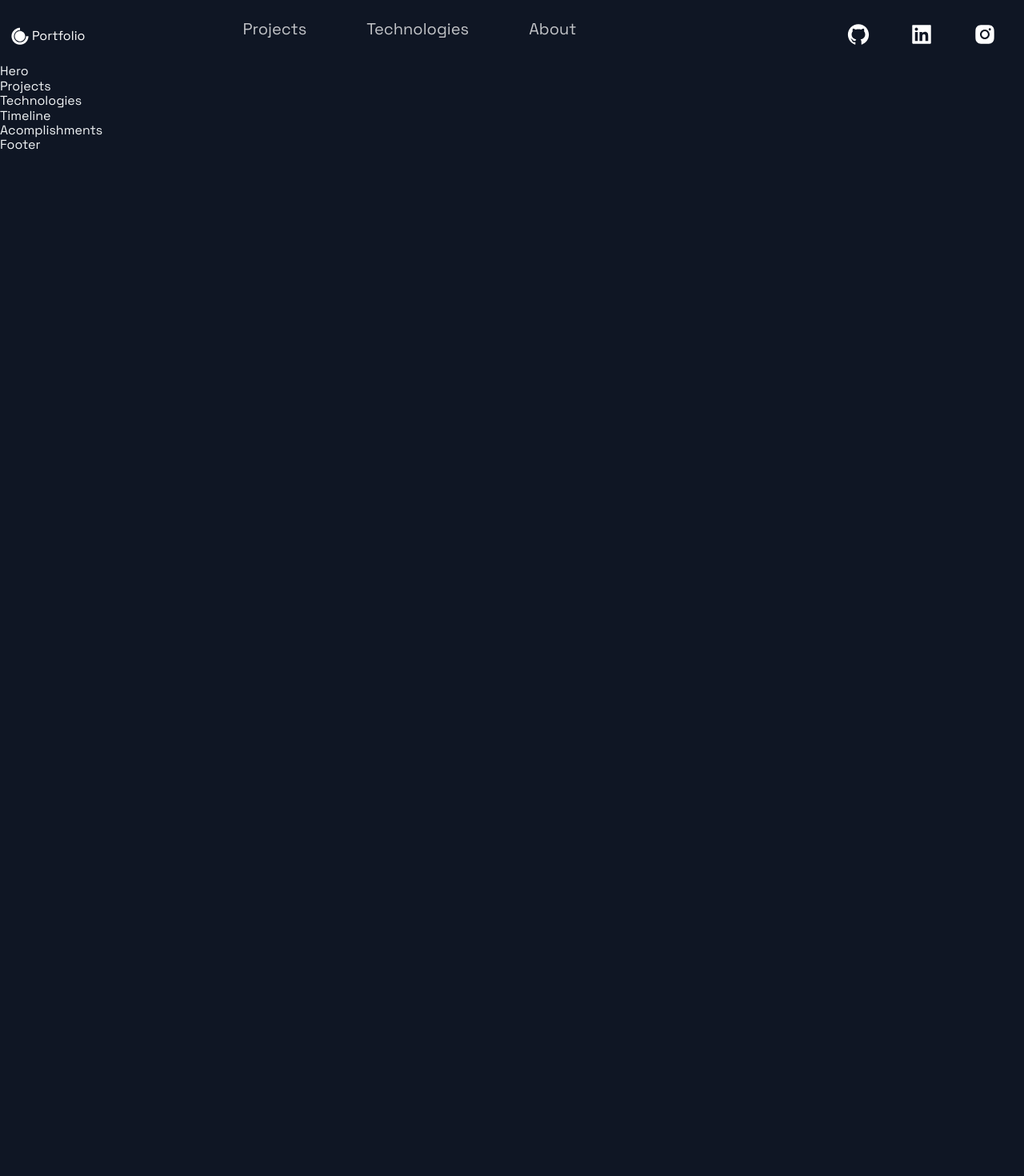
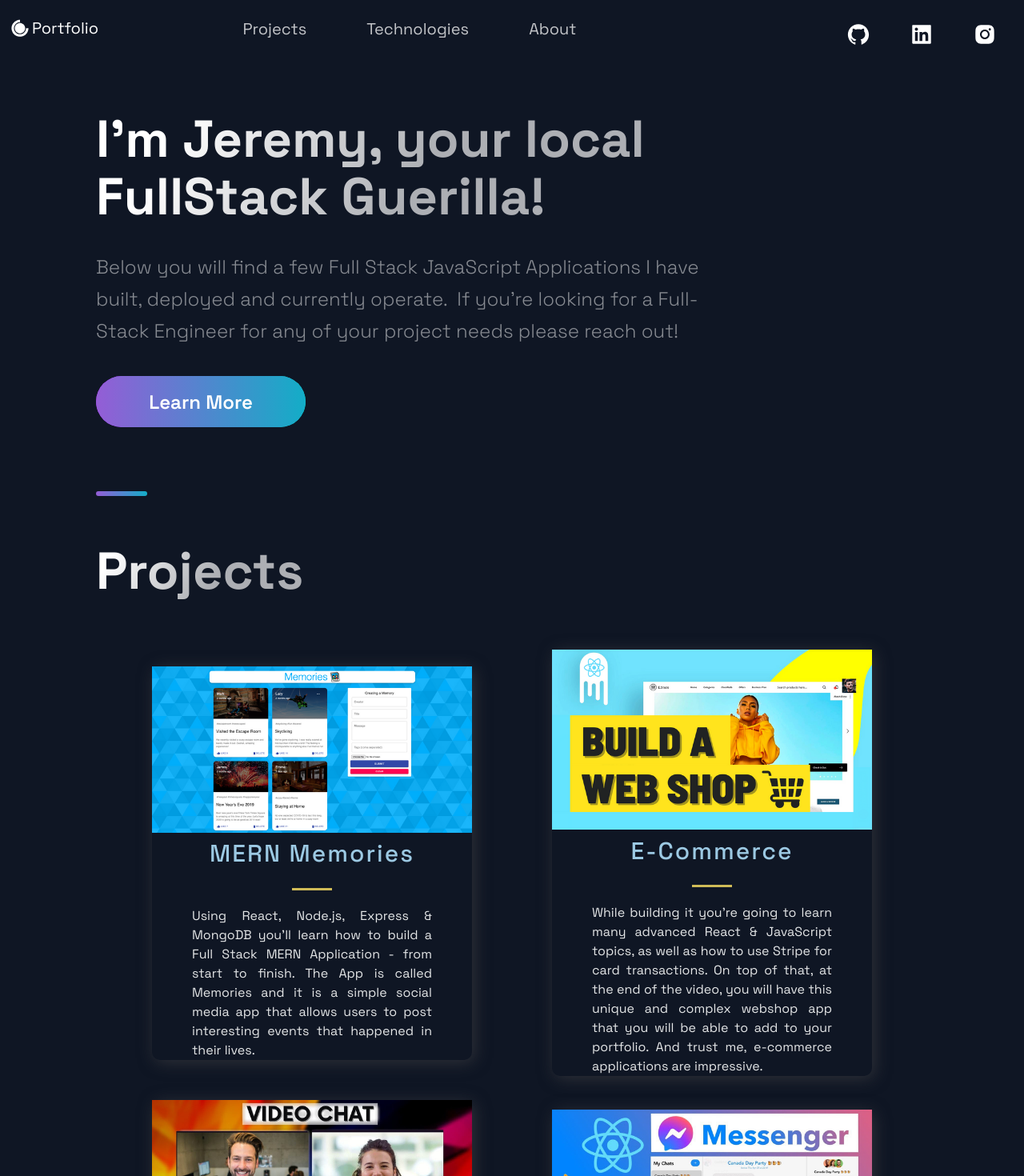
Before and after one commit to JeremyCabrera/portfolio-website, a Next.js app: page / in a window 1280 px wide. Shown: the top 1470 px of the page at 80% size. Before the commit the page ends 800 px from the top, so only its background shows below. Built offline with nearby package versions, Linux system fonts and the light colour scheme.

Commit message:
Added grid for projects links

```diff
--- a/src/components/Header/Header.js
+++ b/src/components/Header/Header.js
@@ -3,14 +3,14 @@ import React from 'react';
 import { AiFillGithub, AiFillInstagram, AiFillLinkedin } from 'react-icons/ai';
 import { DiCssdeck } from 'react-icons/di';
 
-import { Container, Div1, Div2, Div3, NavLink, SocialIcons } from './HeaderStyles';
+import { Container, Div1, Div2, Div3, NavLink, SocialIcons, Span } from './HeaderStyles';
 
 const Header = () =>  (
   <Container>
     <Div1>
       <Link href="/">
-        <a style={{display: "flex", alignItems: "center", color: 'white'}}>
-          <DiCssdeck size="3rem" /> <span>Portfolio</span>
+        <a style={{display: "flex", alignItems: "center", color: 'white', marginBottom: '20px'}}>
+          <DiCssdeck size="3rem" /> <Span>Portfolio</Span>
           </a>
       </Link>
     </Div1>
--- a/src/components/Header/HeaderStyles.js
+++ b/src/components/Header/HeaderStyles.js
@@ -17,6 +17,11 @@ export const Container = styled.div`
     grid-row-gap: 0.5rem;
   }
 `;
+
+export const Span = styled.span `
+  font-size: 2rem;
+`;
+
 export const Div1 = styled.div`
   grid-area: 1 / 1 / 2 / 2;
   display: flex;
--- a/src/components/Hero/Hero.js
+++ b/src/components/Hero/Hero.js
@@ -4,10 +4,19 @@ import { Section, SectionText, SectionTitle } from '../../styles/GlobalComponent
 import Button from '../../styles/GlobalComponents/Button';
 import { LeftSection } from './HeroStyles';
 
-const Hero = (props) => (
-  <div>
-    Hero
-  </div>
+const Hero = () => (
+  <Section row nopadding>
+    <LeftSection>
+      <SectionTitle main center>
+        I'm Jeremy, your local<br />
+        FullStack Guerilla!
+      </SectionTitle>
+      <SectionText>
+        Below you will find a few Full Stack JavaScript Applications I have built, deployed and currently operate. &nbsp;If you're looking for a Full-Stack Engineer for any of your project needs please reach out!
+      </SectionText>
+      <Button onClick={() => window.location = "https://linkedin.com/in/jeremy-cabrera-4044a8179/"}>Learn More</Button>
+    </LeftSection>
+  </Section>
 );
 
 export default Hero;
--- a/src/components/Projects/Projects.js
+++ b/src/components/Projects/Projects.js
@@ -5,9 +5,25 @@ import { Section, SectionDivider, SectionTitle } from '../../styles/GlobalCompon
 import { projects } from '../../constants/constants';
 
 const Projects = () => (
-  <div>
-    Projects
-  </div>
+ <Section nopadding id="projects">
+   <SectionDivider/>
+   <SectionTitle main>Projects</SectionTitle>
+   <GridContainer>
+     {projects.map(({id, image, title, description, tags, source, visit}) => (
+       <BlogCard key={id}>
+        <Img src={image}/>
+        <TitleContent>
+          <HeaderThree title>
+            {title}
+          </HeaderThree>
+          <Hr />
+        </TitleContent>
+        <CardInfo>{description}</CardInfo>
+       </BlogCard>
+
+     ))}
+   </GridContainer>
+ </Section>
 );
 
 export default Projects;
--- a/src/pages/index.js
+++ b/src/pages/index.js
@@ -10,10 +10,10 @@ import { Section } from '../styles/GlobalComponents';
 const Home = () => {
   return (
     <Layout>
-      {/* <Section grid> */}
+     {/* <Section grid> */}
         <Hero />
-        {/* <BgAnimation /> */}
-      {/* </Section> */}
+         {/* <BgAnimation /> */}
+     {/* </Section> */}
       <Projects />
       <Technologies />
       <Timeline />
```
